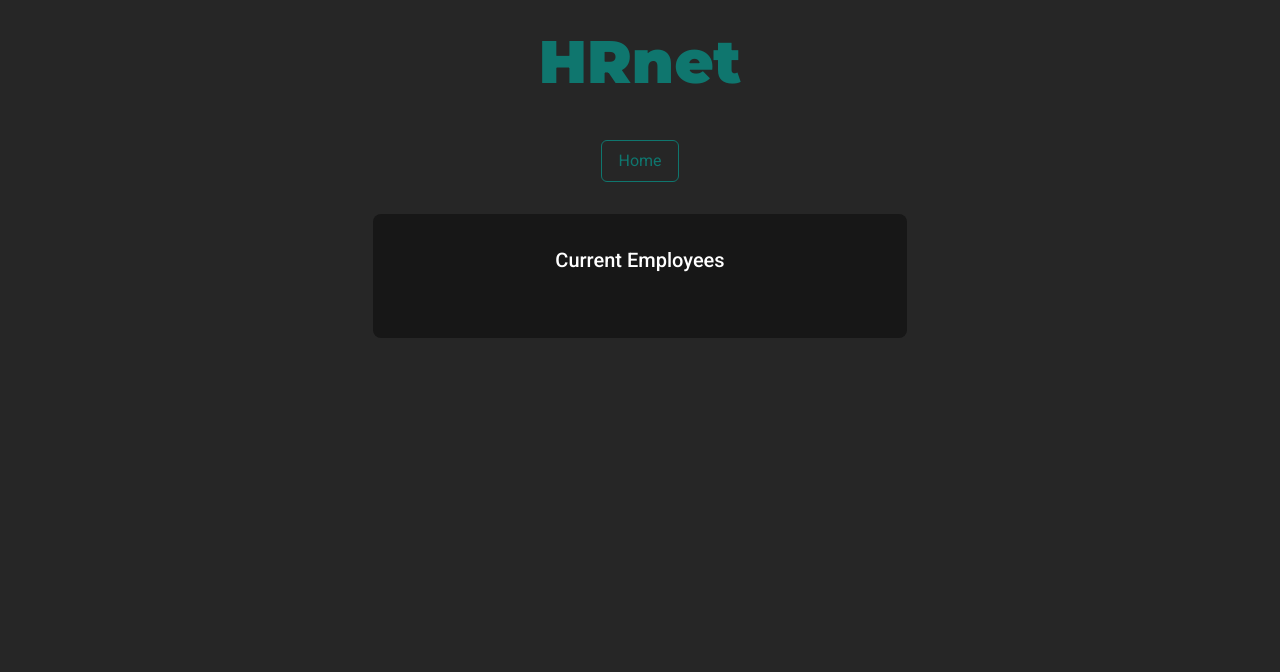
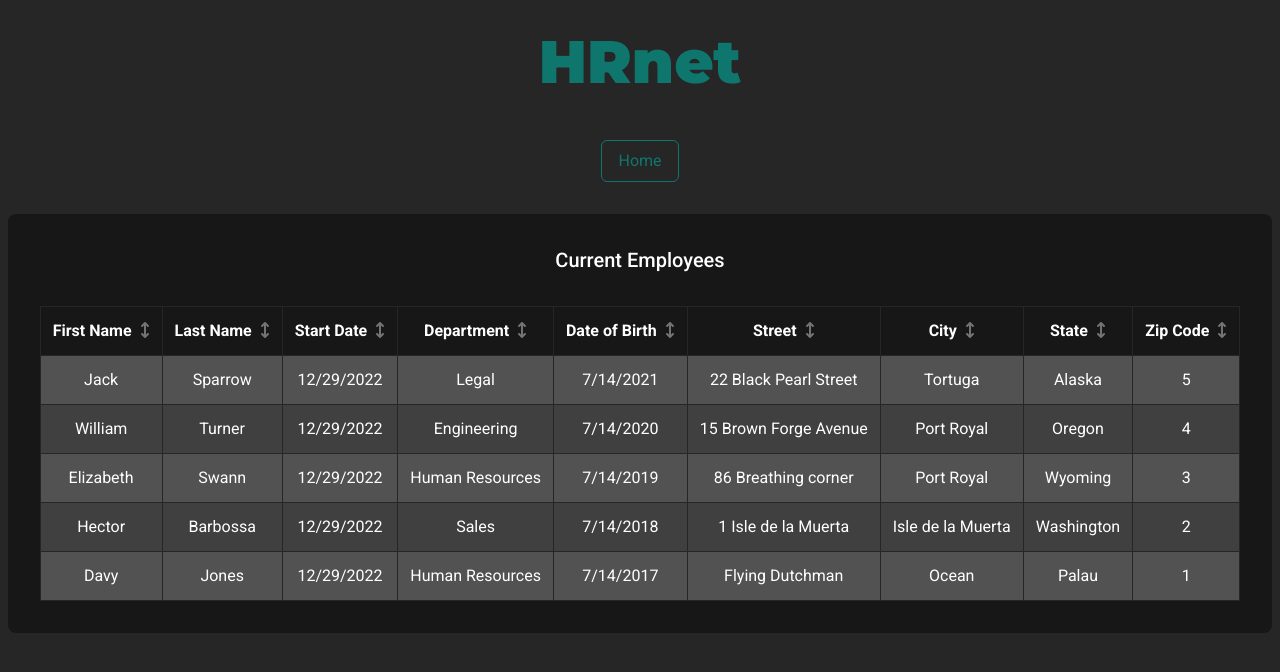
Before and after one commit to borisMontavon/BorisMontavon_14_01072022, a React (Create React App) app in the folder hrnet/: page /employees in a window 1280 px wide. Shown: the top 672 px of the page. Built offline with nearby package versions, Linux system fonts and the light colour scheme.

Commit message:
[+] Added filter by column in the table component

```diff
--- a/hrnet/package.json
+++ b/hrnet/package.json
@@ -3,6 +3,11 @@
   "version": "0.1.0",
   "private": true,
   "dependencies": {
+    "@borisMontavon/react-data-table": "^1.0.2",
+    "@fortawesome/fontawesome-svg-core": "^6.1.2",
+    "@fortawesome/free-regular-svg-icons": "^6.1.2",
+    "@fortawesome/free-solid-svg-icons": "^6.1.2",
+    "@fortawesome/react-fontawesome": "^0.2.0",
     "@reduxjs/toolkit": "^1.8.3",
     "@testing-library/jest-dom": "^5.16.4",
     "@testing-library/react": "^13.3.0",
--- a/hrnet/public/assets/resources/employees.json
+++ b/hrnet/public/assets/resources/employees.json
@@ -8,14 +8,8 @@
             "street": "22 Black Pearl Street",
             "zipCode": "5",
             "city": "Tortuga",
-            "state": {
-                "label": "Alaska",
-                "value": "AK"
-            },
-            "department": {
-                "label": "Legal",
-                "value": "LD"
-            }
+            "state": "Alaska",
+            "department": "Legal"
         },
         {
             "firstName": "William",
@@ -25,14 +19,8 @@
             "street": "15 Brown Forge Avenue",
             "zipCode": "4",
             "city": "Port Royal",
-            "state": {
-                "label": "Oregon",
-                "value": "OR"
-            },
-            "department": {
-                "label": "Engineering",
-                "value": "RD"
-            }
+            "state": "Oregon",
+            "department": "Engineering"
         },
         {
             "firstName": "Elizabeth",
@@ -42,14 +30,8 @@
             "street": "86 Breathing corner",
             "zipCode": "3",
             "city": "Port Royal",
-            "state": {
-                "label": "Wyoming",
-                "value": "WY"
-            },
-            "department": {
-                "label": "Human Resources",
-                "value": "HR"
-            }
+            "state": "Wyoming",
+            "department": "Human Resources"
         },
         {
             "firstName": "Hector",
@@ -59,14 +41,8 @@
             "street": "1 Isle de la Muerta",
             "zipCode": "2",
             "city": "Isle de la Muerta",
-            "state": {
-                "label": "Washington",
-                "value": "WA"
-            },
-            "department": {
-                "label": "Sales",
-                "value": "SD"
-            }
+            "state": "Washington",
+            "department": "Sales"
         },
         {
             "firstName": "Davy",
@@ -76,14 +52,8 @@
             "street": "Flying Dutchman",
             "zipCode": "1",
             "city": "Ocean",
-            "state": {
-                "label": "Palau",
-                "value": "PW"
-            },
-            "department": {
-                "label": "Human Resources",
-                "value": "HR"
-            }
+            "state": "Palau",
+            "department": "Human Resources"
         }
     ]
 }
--- a/hrnet/src/components/customModal.tsx
+++ b/hrnet/src/components/customModal.tsx
@@ -11,14 +11,8 @@ interface CustomModalProps {
         "street": string,
         "zipCode": string,
         "city": string,
-        "state": {
-            "label": string,
-            "value": string
-        },
-        "department": {
-            "label": string,
-            "value": string
-        }
+        "state": string,
+        "department": string
     };
     onClose: Function;
 }
@@ -42,8 +36,8 @@ export function CustomModal({show, title, employeeData, onClose}:CustomModalProp
                     <p className="mb-1">Street : <span className="text-teal-700">{employeeData.street}</span></p>
                     <p className="mb-1">Zip Code : <span className="text-teal-700">{employeeData.zipCode}</span></p>
                     <p className="mb-1">City : <span className="text-teal-700">{employeeData.city}</span></p>
-                    <p className="mb-1">State : <span className="text-teal-700">{employeeData.state.label}</span></p>
-                    <p className="mb-1">Department : <span className="text-teal-700">{employeeData.department.label}</span></p>
+                    <p className="mb-1">State : <span className="text-teal-700">{employeeData.state}</span></p>
+                    <p className="mb-1">Department : <span className="text-teal-700">{employeeData.department}</span></p>
                 </div>
                 <div className="text-white p-5 text-right">
                     <button
--- /dev/null
+++ b/hrnet/src/components/customTR.tsx
@@ -0,0 +1,23 @@
+import PropTypes from "prop-types";
+
+interface CustomTRProps {
+    item: any;
+    columns: Array<any>;
+}
+
+export function CustomTR({item, columns}:CustomTRProps) {
+    const customTD = columns.map((column, index) => {
+        return <td key={index} className="p-3 border border-neutral-800 border-collapse text-center">{item[column.key]}</td>
+    });
+
+    return (
+        <tr className="odd:bg-neutral-600 even:bg-neutral-700">
+            {customTD}
+        </tr>
+    );
+}
+
+CustomTR.propTypes = {
+    item: PropTypes.any.isRequired,
+    columns: PropTypes.array.isRequired,
+}
--- /dev/null
+++ b/hrnet/src/components/test.tsx
@@ -0,0 +1,109 @@
+import PropTypes from "prop-types";
+import { useEffect, useState } from "react";
+
+import { FontAwesomeIcon } from "@fortawesome/react-fontawesome";
+import { faArrowUpLong, faArrowDownLong, faArrowsUpDown } from "@fortawesome/free-solid-svg-icons";
+
+import { CustomTR } from "./customTR";
+
+interface ReactDataTableProps {
+    data: {"data": Array<any>, "columns": Array<any>};
+}
+
+export function ReactDataTable({data}:ReactDataTableProps) {
+    const [sortedData, setSortedData] = useState<Array<any>>([]);
+    const [columns, setColumns] = useState<Array<any>>([]);
+
+    useEffect(() => {
+        setSortedData(data.data);
+
+        const initColumns = data.columns.map((column) => {
+            return {
+                ...column,
+                "sortBy": "none",
+                "arrowIcon": faArrowsUpDown
+            };
+        });
+
+        setColumns(initColumns);
+    }, [data]);
+
+    // Returns a function responsible for sorting a specific column index
+    // (key = columnKey, asc = ascending order?).
+    const comparer = function(key: string, asc: boolean) {
+        // This is used by the array.sort() function...
+        return function(item1: any, item2: any) {
+
+            // This is a transient function, that is called straight away.
+            // It allows passing in different order of args, based on
+            // the ascending/descending order.
+            return function(value1, value2) {
+
+                // sort based on a numeric or localeCompare, based on type...
+                return (value1 !== "" && value2 !== "" && !isNaN(value1) && !isNaN(value2))
+                    ? value1 - value2
+                    : value1.toString().localeCompare(value2);
+            }(asc ? item1[key] : item2[key], asc ? item2[key] : item1[key]);
+        }
+    };
+
+    const sortByColumn = (e: React.MouseEvent<HTMLTableHeaderCellElement, MouseEvent>, column: any) => {
+        e.preventDefault();
+        e.stopPropagation();
+
+        switch (column.sortBy) {
+            case "asc":
+                column.sortBy = "desc";
+                column.arrowIcon = faArrowDownLong;
+                break;
+            case "desc":
+            default:
+                column.sortBy = "asc";
+                column.arrowIcon = faArrowUpLong;
+                break;
+        }
+
+        columns.forEach((item) => {
+            if (item.key !== column.key) {
+                item.sortBy = "none";
+                item.arrowIcon = faArrowsUpDown;
+            }
+        });
+
+        const newlySortedData = [...sortedData];
+
+        newlySortedData.sort(comparer(column.key, column.sortBy === "asc"));
+
+        setSortedData(newlySortedData);
+    };
+
+    const customTH = columns.map((item, index) => {
+        return <th key={index} className="p-3 border border-neutral-800 border-collapse cursor-pointer" onClick={(e) => sortByColumn(e, item)}>
+            {item.title}
+            <FontAwesomeIcon icon={item.arrowIcon} className="text-neutral-500 ml-2" />
+        </th>;
+    });
+
+    const rows = sortedData.map((item, index) => {
+        return <CustomTR key={index} item={item} columns={data.columns} />;
+    });
+
+    return (
+        <div>
+            <table className="border border-neutral-800 text-white">
+                <thead>
+                    <tr>
+                        {customTH}
+                    </tr>
+                </thead>
+                <tbody>
+                    {rows}
+                </tbody>
+            </table>
+        </div>
+    );
+}
+
+ReactDataTable.propTypes = {
+    data: PropTypes.object.isRequired
+}
--- a/hrnet/src/css/compiled/compiled.css
+++ b/hrnet/src/css/compiled/compiled.css
@@ -430,6 +430,9 @@ video {
 .mb-8{
   margin-bottom: 2rem;
 }
+.ml-2{
+  margin-left: 0.5rem;
+}
 .block{
   display: block;
 }
@@ -456,6 +459,12 @@ video {
 }
 .w-11\/12{
   width: 91.666667%;
+}
+.border-collapse{
+  border-collapse: collapse;
+}
+.cursor-pointer{
+  cursor: pointer;
 }
 .flex-col{
   flex-direction: column;
@@ -492,6 +501,10 @@ video {
   --tw-border-opacity: 1;
   border-color: rgb(15 118 110 / var(--tw-border-opacity));
 }
+.border-neutral-800{
+  --tw-border-opacity: 1;
+  border-color: rgb(38 38 38 / var(--tw-border-opacity));
+}
 .bg-neutral-800{
   --tw-bg-opacity: 1;
   background-color: rgb(38 38 38 / var(--tw-bg-opacity));
@@ -512,6 +525,9 @@ video {
 .p-5{
   padding: 1.25rem;
 }
+.p-3{
+  padding: 0.75rem;
+}
 .p-8{
   padding: 2rem;
 }
@@ -522,6 +538,9 @@ video {
 .px-4{
   padding-left: 1rem;
   padding-right: 1rem;
+}
+.text-center{
+  text-align: center;
 }
 .text-right{
   text-align: right;
@@ -551,6 +570,14 @@ video {
 .text-teal-700{
   --tw-text-opacity: 1;
   color: rgb(15 118 110 / var(--tw-text-opacity));
+}
+.text-neutral-400{
+  --tw-text-opacity: 1;
+  color: rgb(163 163 163 / var(--tw-text-opacity));
+}
+.text-neutral-500{
+  --tw-text-opacity: 1;
+  color: rgb(115 115 115 / var(--tw-text-opacity));
 }
 .outline-none{
   outline: 2px solid transparent;
@@ -603,6 +630,14 @@ body {
     background-color: #262626;
 }
 /* @import "./pages"; */
+.odd\:bg-neutral-600:nth-child(odd){
+  --tw-bg-opacity: 1;
+  background-color: rgb(82 82 82 / var(--tw-bg-opacity));
+}
+.even\:bg-neutral-700:nth-child(even){
+  --tw-bg-opacity: 1;
+  background-color: rgb(64 64 64 / var(--tw-bg-opacity));
+}
 .hover\:bg-teal-700:hover{
   --tw-bg-opacity: 1;
   background-color: rgb(15 118 110 / var(--tw-bg-opacity));
@@ -615,6 +650,9 @@ body {
   outline-color: #0f766e;
 }
 @media (min-width: 992px){
+  .lg\:w-auto{
+    width: auto;
+  }
   .lg\:w-5\/12{
     width: 41.666667%;
   }
--- a/hrnet/src/features/newEmployee/newEmployeeSlice.ts
+++ b/hrnet/src/features/newEmployee/newEmployeeSlice.ts
@@ -12,14 +12,8 @@ export interface NewEmployeeState {
         "street": string,
         "zipCode": string,
         "city": string,
-        "state": {
-            "label": string,
-            "value": string
-        },
-        "department": {
-            "label": string,
-            "value": string
-        }
+        "state": string,
+        "department": string
     }
 }
 
@@ -32,14 +26,8 @@ const initialState: NewEmployeeState = {
         "street": "",
         "zipCode": "",
         "city": "",
-        "state": {
-            "label": "",
-            "value": ""
-        },
-        "department": {
-            "label": "",
-            "value": ""
-        }
+        "state": "",
+        "department": ""
     }
 };
 
@@ -76,12 +64,12 @@ export const newEmployeeSlice = createSlice({
             isCityValid({"city": state.data.city});
         },
         setState: (state, action: PayloadAction<object>) => {
-            state.data.state = {...state.data.state, ...action.payload};
-            isStateValid({label: state.data.state.label, value: state.data.state.value});
+            state.data = {...state.data, ...action.payload};
+            isStateValid({"state": state.data.state});
         },
         setDepartment: (state, action: PayloadAction<object>) => {
-            state.data.department = {...state.data.department, ...action.payload};
-            isDepartmentValid({label: state.data.department.label, value: state.data.department.value});
+            state.data = {...state.data, ...action.payload};
+            isDepartmentValid({"department": state.data.department});
         },
         setModalData: (state, action: PayloadAction<object>) => {
             state.data = {...state.data, ...action.payload};
--- a/hrnet/src/helpers/newEmployeeFormValidation.ts
+++ b/hrnet/src/helpers/newEmployeeFormValidation.ts
@@ -126,11 +126,11 @@ export const isCityValid = ({city}: {"city": string}) => {
     return true;
 };
 
-// Validating city input
-export const isStateValid = (state: {"label": string, "value": string}) => {
+// Validating state input
+export const isStateValid = ({state}: {"state": string}) => {
     const stateSpan = document.getElementById("stateSpan");
 
-    if (!state.label) {
+    if (!state) {
         stateSpan?.classList.add("block");
         stateSpan?.classList.remove("hidden");
 
@@ -143,11 +143,11 @@ export const isStateValid = (state: {"label": string, "value": string}) => {
     return true;
 };
 
-// Validating city input
-export const isDepartmentValid = (department: {"label": string, "value": string}) => {
+// Validating department input
+export const isDepartmentValid = ({department}: {"department": string}) => {
     const departmentSpan = document.getElementById("departmentSpan");
 
-    if (!department.label) {
+    if (!department) {
         departmentSpan?.classList.add("block");
         departmentSpan?.classList.remove("hidden");
 
@@ -168,14 +168,8 @@ export const isFormValidCheck = (data: {
     "street": string,
     "zipCode": string,
     "city": string,
-    "state": {
-        "label": string,
-        "value": string
-    },
-    "department": {
-        "label": string,
-        "value": string
-    }
+    "state": string,
+    "department": string
 }) => {
     let isFormValid = true;
 
@@ -200,10 +194,10 @@ export const isFormValidCheck = (data: {
     if (!isCityValid({"city": data.city})) {
         isFormValid = false;
     }
-    if (!isStateValid(data.state)) {
+    if (!isStateValid({"state": data.state})) {
         isFormValid = false;
     }
-    if (!isDepartmentValid(data.department)) {
+    if (!isDepartmentValid({"department": data.department})) {
         isFormValid = false;
     }
 
--- a/hrnet/src/pages/employeesPage.tsx
+++ b/hrnet/src/pages/employeesPage.tsx
@@ -1,15 +1,35 @@
+// import { ReactDataTable } from "@borisMontavon/react-data-table";
 import { useEffect, useState } from "react";
 import { Link } from "react-router-dom";
 import { employeesDataFetchHelper } from "../helpers/dataFetchHelper";
+import { ReactDataTable } from "../components/test";
+
+interface TableData {
+    data: Array<any>;
+    columns: Array<any>;
+}
 
 export function EmployeesPage() {
-    const [employees, setEmployees] = useState({"employees": []});
+    const [employees, setEmployees] = useState<TableData>({"data": [], "columns": []});
 
     useEffect(() => {
         async function fetchOptions() {
             const optionsData = await employeesDataFetchHelper();
 
-            setEmployees(optionsData);
+            setEmployees({
+                "data": optionsData.employees,
+                "columns": [
+                    { title: 'First Name', key: 'firstName' },
+                    { title: 'Last Name', key: 'lastName' },
+                    { title: 'Start Date', key: 'serializedStartDate' },
+                    { title: 'Department', key: 'department' },
+                    { title: 'Date of Birth', key: 'serializedBirthDate' },
+                    { title: 'Street', key: 'street' },
+                    { title: 'City', key: 'city' },
+                    { title: 'State', key: 'state' },
+                    { title: 'Zip Code', key: 'zipCode' }
+                ]
+            });
         }
 
         fetchOptions();
@@ -19,15 +39,15 @@ export function EmployeesPage() {
     //     $('#employee-table').DataTable({
     //         data: employees,
     //         columns: [
-    //             { title: 'First Name', data: 'firstName' },
-    //             { title: 'Last Name', data: 'lastName' },
-    //             { title: 'Start Date', data: 'serializedStartDate' },
-    //             { title: 'Department', data: 'department' },
-    //             { title: 'Date of Birth', data: 'serializedBirthDate' },
-    //             { title: 'Street', data: 'street' },
-    //             { title: 'City', data: 'city' },
-    //             { title: 'State', data: 'state' },
-    //             { title: 'Zip Code', data: 'zipCode' },
+    //             { title: 'First Name', key: 'firstName', sort: 'none' },
+    //             { title: 'Last Name', key: 'lastName', asc: 'asc },
+    //             { title: 'Start Date', key: 'serializedStartDate, asc: 'desc' },
+    //             { title: 'Department', key: 'department' },
+    //             { title: 'Date of Birth', key: 'serializedBirthDate' },
+    //             { title: 'Street', key: 'street' },
+    //             { title: 'City', key: 'city' },
+    //             { title: 'State', key: 'state' },
+    //             { title: 'Zip Code', key: 'zipCode' },
     //         ]
     //     });
     // };
@@ -42,9 +62,10 @@ export function EmployeesPage() {
                 >
                     Home
                 </Link>
-                <div className="bg-neutral-900 rounded-lg mb-8 p-8 flex flex-col w-11/12 md:w-7/12 lg:w-5/12">
+                <div className="bg-neutral-900 rounded-lg mb-8 p-8 flex flex-col w-11/12 md:w-7/12 lg:w-auto">
                     <h2 className="text-white text-xl self-center mb-8 font-medium">Current Employees</h2>
-                    <table id="employee-table" className="display"></table>
+                    {/* <ReactDataTable label="Test"/> */}
+                    <ReactDataTable data={employees} />
                 </div>
             </div>
         </>
--- a/hrnet/src/pages/homePage.tsx
+++ b/hrnet/src/pages/homePage.tsx
@@ -140,14 +140,8 @@ export function HomePage() {
             "street": street,
             "zipCode": zipCode,
             "city": city,
-            "state": {
-                "label": state.label,
-                "value": state.value
-            },
-            "department": {
-                "label": department.label,
-                "value": department.value
-            }
+            "state": state,
+            "department": department
         };
     }
 
```
Also changed, not shown: 1 other file (tests, documents, lock files or other folders).
